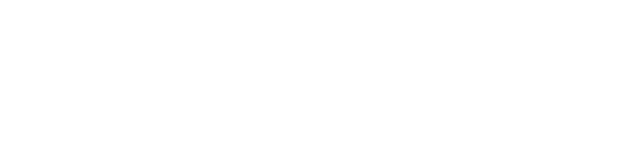
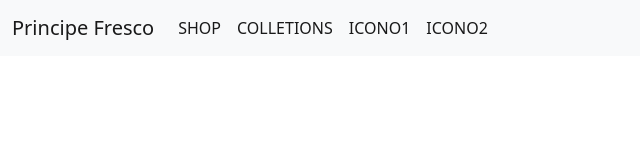
Before and after one commit to LuisCorralesM/principeFresco, a plain HTML site: page index.html in a window 1280 px wide. Shown: the whole page, without its empty margins (0-640 px from the left). Drawn offline with nearby package versions, Linux system fonts and the light colour scheme.

Commit message:
Nav bar LUIS

```diff
--- a/index.html
+++ b/index.html
@@ -5,9 +5,38 @@
     <meta http-equiv="X-UA-Compatible" content="IE=edge">
     <meta name="viewport" content="width=device-width, initial-scale=1.0">
     <link rel="stylesheet" href="./style/style.css">
+    <!-- bootstrap -->
+    <link href="https://cdn.jsdelivr.net/npm/bootstrap@5.0.2/dist/css/bootstrap.min.css" rel="stylesheet" integrity="sha384-EVSTQN3/azprG1Anm3QDgpJLIm9Nao0Yz1ztcQTwFspd3yD65VohhpuuCOmLASjC" crossorigin="anonymous">
+    <script script src="https://cdn.jsdelivr.net/npm/bootstrap@5.0.2/dist/js/bootstrap.bundle.min.js" integrity="sha384-MrcW6ZMFYlzcLA8Nl+NtUVF0sA7MsXsP1UyJoMp4YLEuNSfAP+JcXn/tWtIaxVXM" crossorigin="anonymous"></script>
     <title>Document</title>
 </head>
 <body>
+    <!-- navbar -->
+    <nav class="navbar navbar-expand-lg navbar-light bg-light">
+        <div class="container-fluid">
+          <a class="navbar-brand" href="#">Principe Fresco</a>
+          <!-- <button class="navbar-toggler" type="button" data-bs-toggle="collapse" data-bs-target="#navbarSupportedContent" aria-controls="navbarSupportedContent" aria-expanded="false" aria-label="Toggle navigation">
+            <span class="navbar-toggler-icon"></span>
+          </button> -->
+          <div class="collapse navbar-collapse" id="navbarSupportedContent">
+            <ul class="navbar-nav me-auto mb-2 mb-lg-0">
+              <li class="nav-item">
+                <a class="nav-link active" aria-current="page" href="#">SHOP</a>
+              </li>
+              <li class="nav-item">
+                <a class="nav-link active" aria-current="page" href="#">COLLETIONS</a>
+              </li>
+              <!-- ICONOS -->
+              <li class="nav-item">
+                <a class="nav-link active" aria-current="page" href="#">ICONO1</a>
+              </li>
+              <li class="nav-item">
+                <a class="nav-link active" aria-current="page" href="#">ICONO2</a>
+              </li>
+            </ul>
+          </div>
+        </div>
+    </nav>
 
     <script src="./script/index.js" type="module"></script>
 </body>
--- a/script/index.js
+++ b/script/index.js
@@ -1 +0,0 @@
-alert('anlazado')
```
